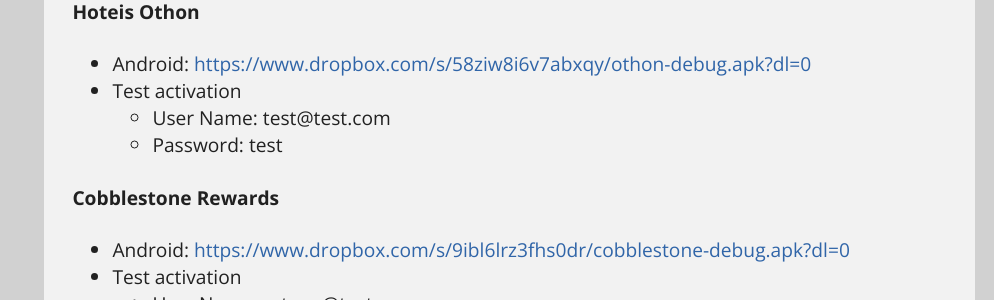
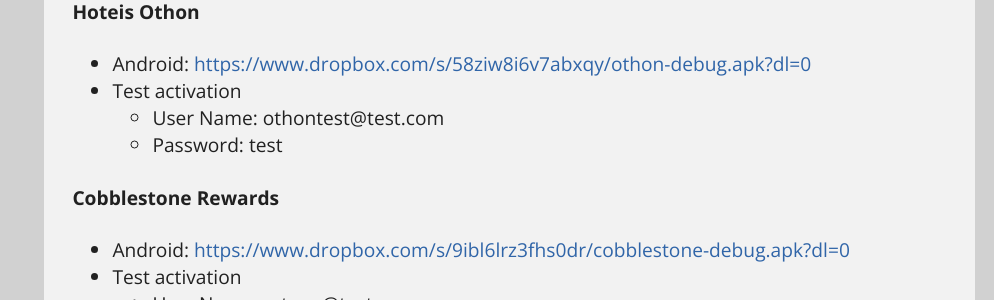
Before and after one commit to hmccode/hmccode.github.io, a Jekyll site: the page built from _posts/2016-07-23-mobile-apps.md, in a window 1280 px wide and 900 px high, scrolled down 4233 px. Shown: the part 334-634 px from the top of the window, without its empty margins (286-1280 px from the left). Built offline with Jekyll 4.4.1, drawn with Linux system fonts in a browser that asks for light colours; nearby versions of some CDN libraries; a script that is not in the unit is left out.

```diff
--- a/_posts/2016-07-23-mobile-apps.md
+++ b/_posts/2016-07-23-mobile-apps.md
@@ -173,7 +173,7 @@ To test apps under development for iOS requires TestFlight to be installed on yo
 
 * Android: <https://www.dropbox.com/s/58ziw8i6v7abxqy/othon-debug.apk?dl=0>
 * Test activation
-  - User Name: test@test.com
+  - User Name: othontest@test.com
   - Password: test
 
 #### Cobblestone Rewards
```
